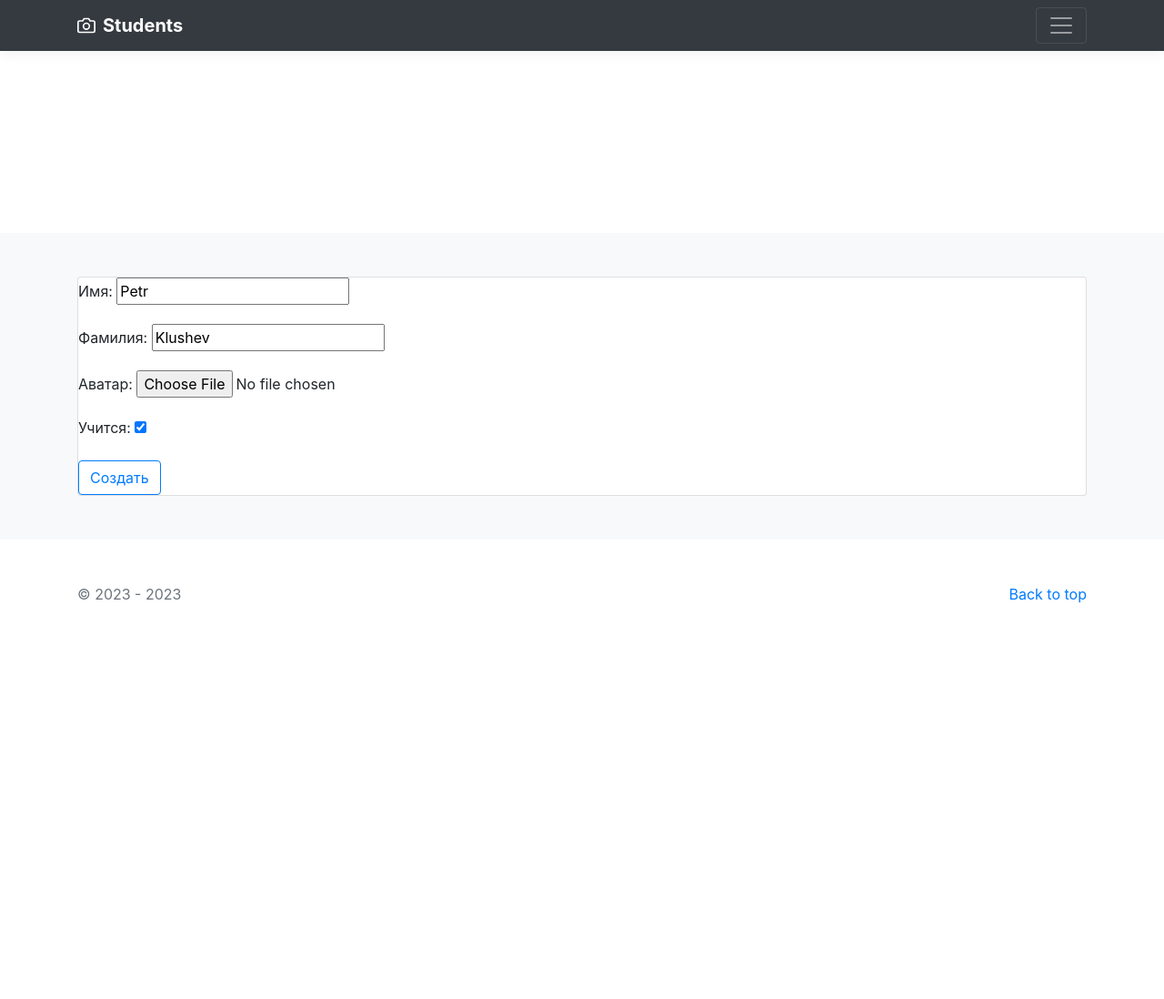
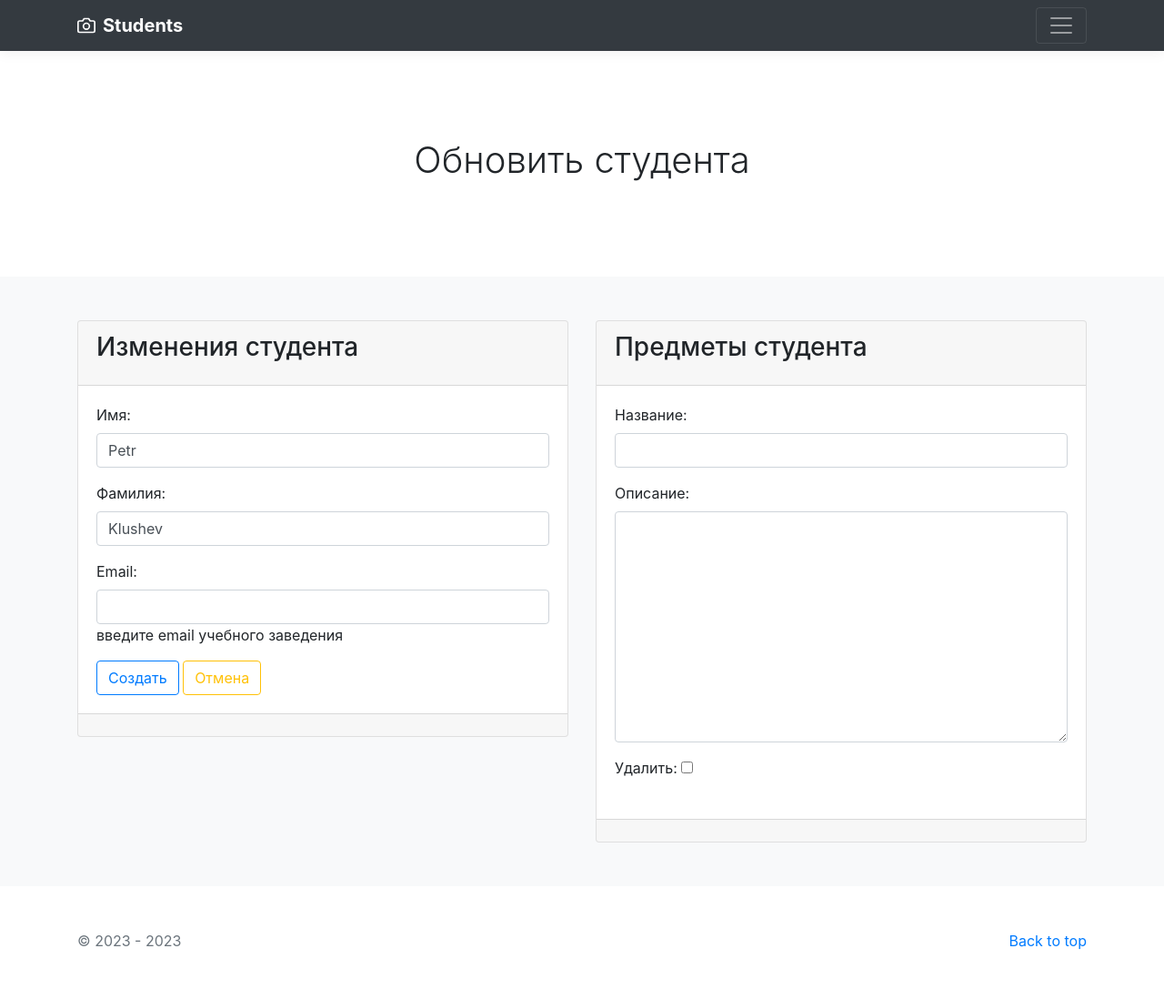
Before and after one commit to shishkin015/prj.Django, a Django app: page /edit/7/ in a window 1280 px wide. Shown: the whole page at 91% size. Before the commit the page ends 663 px from the top, so only its background shows below. Run offline with Django 4.2, Linux system fonts and the light colour scheme; data comes from the database, SQL or seed files in the repository; data that the repository does not hold is empty; some libraries are stand-ins or nearby versions.

Commit message:
допорнили модель студента создали исключение для ввода почты создан миксин для стилей

```diff
--- a/main/forms.py
+++ b/main/forms.py
@@ -0,0 +1,32 @@
+from django import forms
+
+from main.models import Student, Subject
+
+
+class StyleFormMixin:
+    def __init__(self, *args, **kwargs):
+        super().__init__(*args, **kwargs)
+        for field_name, field in self.fields.items():
+            field.widget.attrs['class'] = 'form-control'
+
+
+class StudentForm(StyleFormMixin, forms.ModelForm):
+    class Meta:
+        model = Student
+        # fields = '__all__'  # все поля для редактирования
+        fields = ('first_nami', 'last_name', 'email')  # определенные поля для редактирования
+        # exclude = ('is_active',)  # исключить поле из редактирования
+
+    def clean_email(self):
+        clean_data = self.cleaned_data['email']
+
+        if 'sky.pro' not in clean_data:
+            raise forms.ValidationError('Почта не относится к учебному заведению')
+
+        return clean_data
+
+
+class SubjectForm(StyleFormMixin, forms.ModelForm):
+    class Meta:
+        model = Subject
+        fields = '__all__'
--- a/main/models.py
+++ b/main/models.py
@@ -11,9 +11,12 @@ class Student(models.Model):
     last_name = models.CharField(max_length=100, verbose_name='фамилия')
     avatar = models.ImageField(upload_to='students/', verbose_name='аватар', **NULLABLE)
 
+    email = models.CharField(max_length=150, unique=True, **NULLABLE, help_text='введите email учебного заведения',
+                             verbose_name='email')
+
     is_active = models.BooleanField(default=True, verbose_name='учится')
 
-    def  __str__(self):
+    def __str__(self):
         """Обязательно делает строковое отображение"""
         return f'{self.first_nami} {self.last_name}'
 
@@ -21,4 +24,18 @@ class Student(models.Model):
         """Описание"""
         verbose_name = 'студент'
         verbose_name_plural = 'студенты'
-        ordering = ('last_name',)        # для сортировки
+        ordering = ('last_name',)  # для сортировки
+
+
+class Subject(models.Model):
+    title = models.CharField(max_length=150, verbose_name='название')
+    description = models.TextField(verbose_name='описание')
+
+    student = models.ForeignKey(Student, on_delete=models.CASCADE, verbose_name='студент')
+
+    def __str__(self):
+        return f'{self.title}'
+
+    class Meta:
+        verbose_name = 'предмет'
+        verbose_name_plural = 'предметы'
--- a/main/templates/main/student_detail.html
+++ b/main/templates/main/student_detail.html
@@ -17,6 +17,10 @@
                         <tr>
                             <th>Фамилия</th>
                             <td>{{ object.last_name|title }}</td>
+                        </tr>
+                        <tr>
+                            <th>email</th>
+                            <td>{{ object.email }}</td>
                         </tr>
                         <tr>
                             <th></th>
--- a/main/templates/main/student_form.html
+++ b/main/templates/main/student_form.html
@@ -1,19 +1,44 @@
 {% extends 'main/base.html' %}
 
 {% block content %}
-    <div class="col-12">
-        <div class="row">
-            <div class="col-12">
-                <div class="card">
-                    <div class="card-body>">
-                        <form method="post" enctype="multipart/form-data">
-                            {% csrf_token %}
-                            {{ form.as_p }}
-                            <button type="submit" class="btn btn-outline-primary">Создать</button>
-                        </form>
-                    </div>
+<div class="col-12">
+    <form class="row" method="post" enctype="multipart/form-data">
+        <div class="col-6">
+            <div class="card">
+                <div class="card-header">
+                    <h3 class="card-title">
+                        Изменения студента
+                    </h3>
                 </div>
+                <div class="card-body">
+                    {% csrf_token %}
+                    {{ form.as_p }}
+                    <button type="submit" class="btn btn-outline-primary">Создать</button>
+                    <a type="submit" href="{% url 'main:index' %}" class="btn btn-outline-warning">Отмена</a>
+                </div>
+                <div class="card-footer"></div>
             </div>
         </div>
-    </div>
+        <div class="col-6">
+            <div class="card">
+                <div class="card-header">
+                    <h3 class="card-title">
+                        Предметы студента
+                    </h3>
+                </div>
+                <div class="card-body">
+                    {{ formset.management_form }}
+                    {% for form in formset.forms %}
+                        {{ form.as_p }}
+                        {% if not forloop.last %}
+                            <hr>
+                        {% endif %}
+                    {% endfor %}
+                </div>
+                <div class="card-footer"></div>
+            </div>
+        </div>
+    </form>
+</div>
+
 {% endblock %}
--- a/main/views.py
+++ b/main/views.py
@@ -1,13 +1,18 @@
+from django.forms import inlineformset_factory
 from django.shortcuts import render, get_object_or_404, redirect
 from django.urls import reverse, reverse_lazy
 from django.views.generic import ListView, DetailView, CreateView, UpdateView, DeleteView
 from pytils.translit import slugify
 
-from main.models import Student
+from main.forms import StudentForm, SubjectForm
+from main.models import Student, Subject
 
 
 class StudentListView(ListView):
     model = Student
+    extra_context = {
+        'title': 'Студенты'
+    }
 
 
 def contact(request):
@@ -25,24 +30,62 @@ def contact(request):
 
 class StudentDetailView(DetailView):
     model = Student
+    extra_context = {
+        'title': 'Студент'
+    }
 
 
 class StudentCreateView(CreateView):
     model = Student
-    fields = ('first_nami', 'last_name', 'avatar', 'is_active',)
+    # fields = ('first_nami', 'last_name', 'avatar', 'is_active',)
+    # заменили на
+    form_class = StudentForm
+
+    extra_context = {
+        'title': 'Добавить студента'
+    }
 
     success_url = reverse_lazy('main:index')
 
 
 class StudentUpdateView(UpdateView):
     model = Student
-    fields = ('first_nami', 'last_name', 'avatar', 'is_active',)
+    # fields = ('first_nami', 'last_name', 'avatar', 'is_active',)
+    # заменили на
+    form_class = StudentForm
+
+    extra_context = {
+        'title': 'Обновить студента'
+    }
 
     success_url = reverse_lazy('main:index')
+
+    def get_context_data(self, **kwargs):
+        context_data = super().get_context_data(**kwargs)
+        # Формирование формсета
+        SubjectFormset = inlineformset_factory(Student, Subject, form=SubjectForm, extra=1)
+        if self.request.method == 'POST':
+            context_data['formset'] = SubjectFormset(self.request.POST, instance=self.object)  # получаем данные
+        else:
+            context_data['formset'] = SubjectFormset(instance=self.object)  # отправляем данные
+        return context_data
+
+    def form_valid(self, form):
+        # обрабатываем полученные данные, проверяем и сохраняем
+        formset = self.get_context_data()['formset']
+        self.object = form.save()
+        if formset.is_valid():
+            formset.instance = self.object
+            formset.save()
+
+        return super().form_valid(form)
 
 
 class StudentDeleteView(DeleteView):
     model = Student
+    extra_context = {
+        'title': 'Удалить студента'
+    }
     success_url = reverse_lazy('main:index')
 
 
```
Also changed, not shown: main/migrations/0003_subject.py (added), main/migrations/0004_student_email.py (added).
